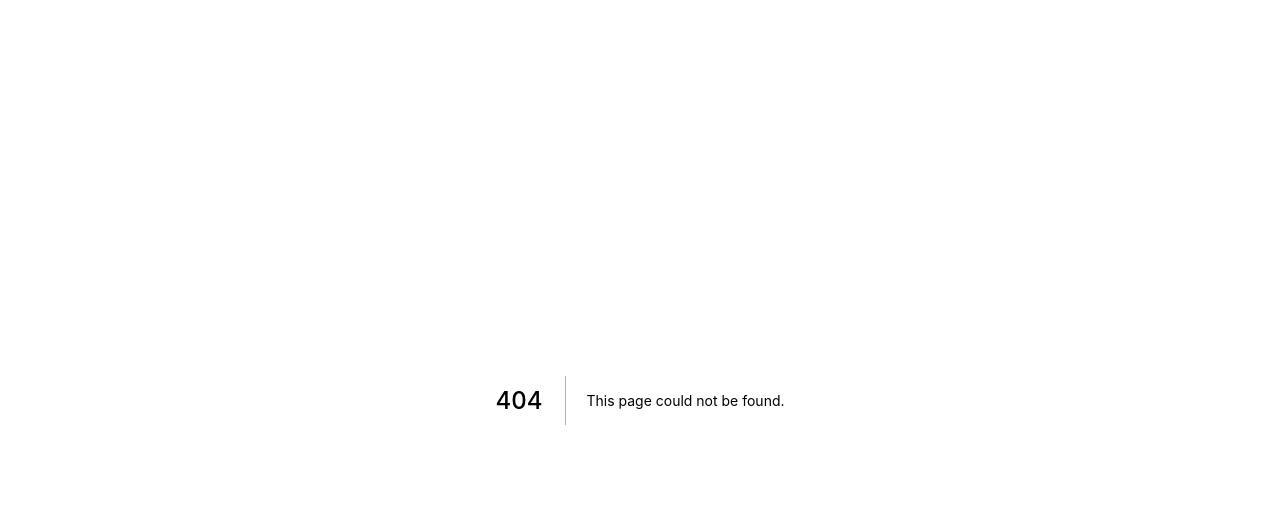
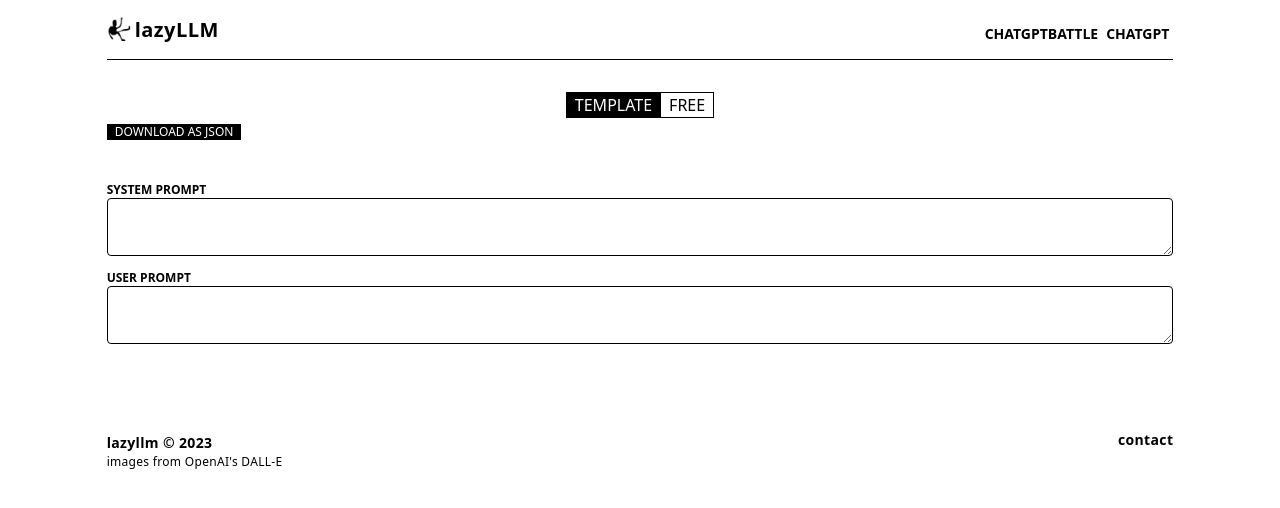
Before and after one commit to elia-orsini/lazyLLM, a Next.js app: page /createPrompts in a window 1280 px wide. Before the commit this address had no page. Shown: the top 508 px of the page. Built offline with nearby package versions, Linux system fonts and the light colour scheme.

Commit message:
feat: add prompts

```diff
--- /dev/null
+++ b/components/FreeModePrompts.tsx
@@ -0,0 +1,83 @@
+import downloadJSON from "@utils/downloadJSON";
+import { useState } from "react";
+
+export default function FreeMode() {
+  const [promptsText, setPromptsText] = useState([]);
+  const [systemTexts, setSystemTexts] = useState([]);
+  const [ideals, setIdeals] = useState([]);
+
+  const addToDataset = (e) => {
+    e.preventDefault();
+
+    setSystemTexts((systemTexts) => [...systemTexts, e.target[0].value]);
+
+    setPromptsText((promptsText) => [...promptsText, e.target[1].value]);
+
+    setIdeals((ideals) => [...ideals, e.target[2].value]);
+  };
+
+  const JSONDownload = () => {
+    const JSON = [];
+    for (let i = 0; i < systemTexts.length; i++) {
+      if (systemTexts.length !== promptsText.length) return;
+
+      const formattedPrompt = {
+        input: [
+          {
+            role: "system",
+            content: systemTexts[i],
+          },
+          {
+            role: "user",
+            content: promptsText[i],
+          },
+        ],
+        ideal: ideals[i],
+      };
+
+      JSON.push(formattedPrompt);
+    }
+
+    downloadJSON(JSON, "customPrompts_lazyLLM.json");
+  };
+
+  return (
+    <div>
+      <div>
+        <button
+          className={`uppercase px-2 bg-black text-white text-xs`}
+          onClick={() => {
+            JSONDownload();
+          }}
+        >
+          download as json
+        </button>
+      </div>
+
+      <>
+        <form
+          onSubmit={(e) => {
+            addToDataset(e);
+          }}
+        >
+          <p className="uppercase mt-10 font-bold text-xs">system prompt</p>
+          <textarea className="border rounded border-black w-full px-2 py-2 font-semibold text-sm"></textarea>
+
+          <p className="uppercase font-bold text-xs mt-2">user prompt</p>
+          <textarea className="border rounded border-black w-full px-2 py-2 font-semibold text-sm"></textarea>
+
+          <div className="mt-2">
+            <span className="uppercase font-bold text-xs">ideal output</span>
+            <input
+              className="border border-black mx-2"
+              type="text"
+              name="ideal"
+            />
+          </div>
+
+          <button className="bg-black text-white px-2 mt-4">add</button>
+        </form>
+      </>
+    </div>
+  );
+}
--- /dev/null
+++ b/components/TemplateModePrompts.tsx
@@ -0,0 +1,158 @@
+import downloadJSON from "@utils/downloadJSON";
+import { useEffect, useState } from "react";
+
+export default function TemplateMode() {
+  const [promptText, setPromptText] = useState("");
+  const [systemText, setSystemText] = useState("");
+  const [variables, setVariables] = useState([]);
+  const [datasetValues, setDatasetValues] = useState([]);
+  const [dataset, setDataset] = useState([]);
+  const [ideals, setIdeals] = useState([]);
+
+  useEffect(() => {
+    const regex = /<(\w+)>/g;
+    const matches = [];
+    let match;
+
+    while ((match = regex.exec(promptText)) !== null) {
+      matches.push(match[1]);
+    }
+
+    setVariables(matches);
+  }, [promptText]);
+
+  const substituteWords = (dataset) => {
+    const tagRegex = /<\w+>/g;
+
+    const newDataset = [];
+
+    for (let i = 0; i < dataset.length; i++) {
+      const substitutedText = promptText.replace(tagRegex, (match) => {
+        const tag = match.slice(1, -1);
+
+        if (dataset[i][tag]) {
+          return dataset[i][tag];
+        }
+
+        return match;
+      });
+
+      newDataset.push(substitutedText);
+    }
+    setDataset(newDataset);
+  };
+
+  const addToDataset = (e) => {
+    e.preventDefault();
+
+    const values = {};
+
+    for (let i = 0; i < e.target.length - 2; i++) {
+      values[variables[i]] = e.target[i].value;
+    }
+
+    setDatasetValues((datasetValues) => [...datasetValues, values]);
+
+    setIdeals([...ideals, e.target[e.target.length - 2].value]);
+
+    substituteWords([...datasetValues, values]);
+
+    for (let i = 0; i < e.target.length - 1; i++) {
+      e.target[i].value = "";
+    }
+  };
+
+  const JSONDownload = () => {
+    const JSON = [];
+    for (let i = 0; i < dataset.length; i++) {
+      const userPrompt = dataset[i];
+
+      const formattedPrompt = {
+        input: [
+          {
+            role: "system",
+            content: systemText,
+          },
+          {
+            role: "user",
+            content: userPrompt,
+          },
+        ],
+        ideal: ideals[i],
+      };
+
+      JSON.push(formattedPrompt);
+    }
+
+    downloadJSON(JSON, "templateBasedPrompts_lazyLLM.json");
+  };
+
+  return (
+    <div>
+      <div>
+        <button
+          className={`uppercase px-2 bg-black text-white text-xs`}
+          onClick={() => {
+            JSONDownload();
+          }}
+        >
+          download as json
+        </button>
+      </div>
+
+      <p className="uppercase mt-10 font-bold text-xs">system prompt</p>
+      <textarea
+        onChange={(e) => {
+          setSystemText(e.target.value);
+        }}
+        className="border rounded border-black w-full px-2 py-2 font-semibold text-sm"
+      ></textarea>
+
+      <p className="uppercase font-bold text-xs mt-2">user prompt</p>
+      <textarea
+        onChange={(e) => {
+          setPromptText(e.target.value);
+        }}
+        className="border rounded border-black w-full px-2 py-2 font-semibold text-sm"
+      ></textarea>
+
+      {variables.length > 0 && (
+        <>
+          <form
+            onSubmit={(e) => {
+              addToDataset(e);
+            }}
+          >
+            <p className="uppercase font-bold text-xs mt-2">VARIABLES</p>
+
+            <div className="border border-black rounded px-2 py-1">
+              {variables.map((variable, i) => {
+                return (
+                  <div key={i} className="grid grid-cols-3 w-6/12">
+                    <div className="inline my-auto">{`${variable}: `}</div>
+                    <input
+                      className="border px-2 col-span-2 border-black my-1 w-full"
+                      type="text"
+                      name={variable}
+                    />
+                  </div>
+                );
+              })}
+            </div>
+
+            <div className="mt-8">
+              <span className="uppercase font-bold text-xs">ideal output</span>
+              <input
+                className="border border-black mx-2"
+                type="text"
+                name="ideal"
+              />
+            </div>
+
+            <button className="bg-black text-white px-2 mt-4">add</button>
+          </form>
+        </>
+      )}
+    </div>
+  );
+}
--- a/pages/chatgptBattle.tsx
+++ b/pages/chatgptBattle.tsx
@@ -93,7 +93,7 @@ const Gpt3Request = ({ secret }) => {
           max_tokens: maxTokens,
           n: numberOfTimes,
           temperature: temperature,
-          top_p: 1,
+          top_p: topP,
         },
         {
           headers: {
@@ -165,8 +165,6 @@ const Gpt3Request = ({ secret }) => {
       topP: topP,
       responses: responses,
     };
-
-    console.log(jsonFile);
 
     downloadJSON(
       jsonFile,
--- /dev/null
+++ b/pages/createPrompts.tsx
@@ -0,0 +1,49 @@
+import React, { useState } from "react";
+import Title from "@components/Title";
+import Footer from "@components/Footer";
+import TemplateMode from "@components/TemplateModePrompts";
+import FreeMode from "@components/FreeModePrompts";
+
+const IndexPage = () => {
+  const [templateMode, setTemplateMode] = useState(true);
+
+  return (
+    <>
+      <div className="mx-auto w-10/12 h-screen">
+        <Title />
+
+        <div className="flex w-full">
+          <div className="mx-auto mt-8">
+            <button
+              className={`px-2 border border-black ${
+                templateMode && "bg-black text-white"
+              }`}
+              onClick={() => {
+                setTemplateMode(true);
+              }}
+            >
+              TEMPLATE
+            </button>
+
+            <button
+              className={`px-2 border-t border-b border-r border-black ${
+                !templateMode && "bg-black text-white"
+              }`}
+              onClick={() => {
+                setTemplateMode(false);
+              }}
+            >
+              FREE
+            </button>
+          </div>
+        </div>
+
+        {templateMode ? <TemplateMode /> : <FreeMode />}
+
+        <Footer title="lazyLLM" />
+      </div>
+    </>
+  );
+};
+
+export default IndexPage;
--- /dev/null
+++ b/pages/datasets.tsx
@@ -0,0 +1,45 @@
+import React from "react";
+import Title from "@components/Title";
+import PromptPreview from "@components/PromptPreview";
+import Footer from "@components/Footer";
+import Link from "next/link";
+
+const IndexPage = () => {
+  return (
+    <>
+      <div className="mx-auto w-10/12 h-screen">
+        <Title />
+
+        <div className="w-full mt-2">
+          <p className="text-center font-semibold text-lg mt-5">
+            explore the existing datasets, or{" "}
+            <Link href={"/createPrompts"}>
+              <span className="underline cursor-pointer">
+                create your own prompts
+              </span>
+            </Link>
+          </p>
+        </div>
+
+        <div className="grid grid-cols-1 md:grid-cols-2 gap-4 h-5/6">
+          <PromptPreview
+            title="OPENAI EVALS"
+            link={"/evalslist"}
+            bgImage1="/dalle8.png"
+            bgImage2="/dalle4.png"
+          />
+          <PromptPreview
+            title="COGNITIVE BIASES PROMPTS"
+            link={"/cbprompts"}
+            bgImage1="/dalle9.png"
+            bgImage2="/dalle5.png"
+          />
+        </div>
+
+        <Footer title="lazyLLM" />
+      </div>
+    </>
+  );
+};
+
+export default IndexPage;
```
